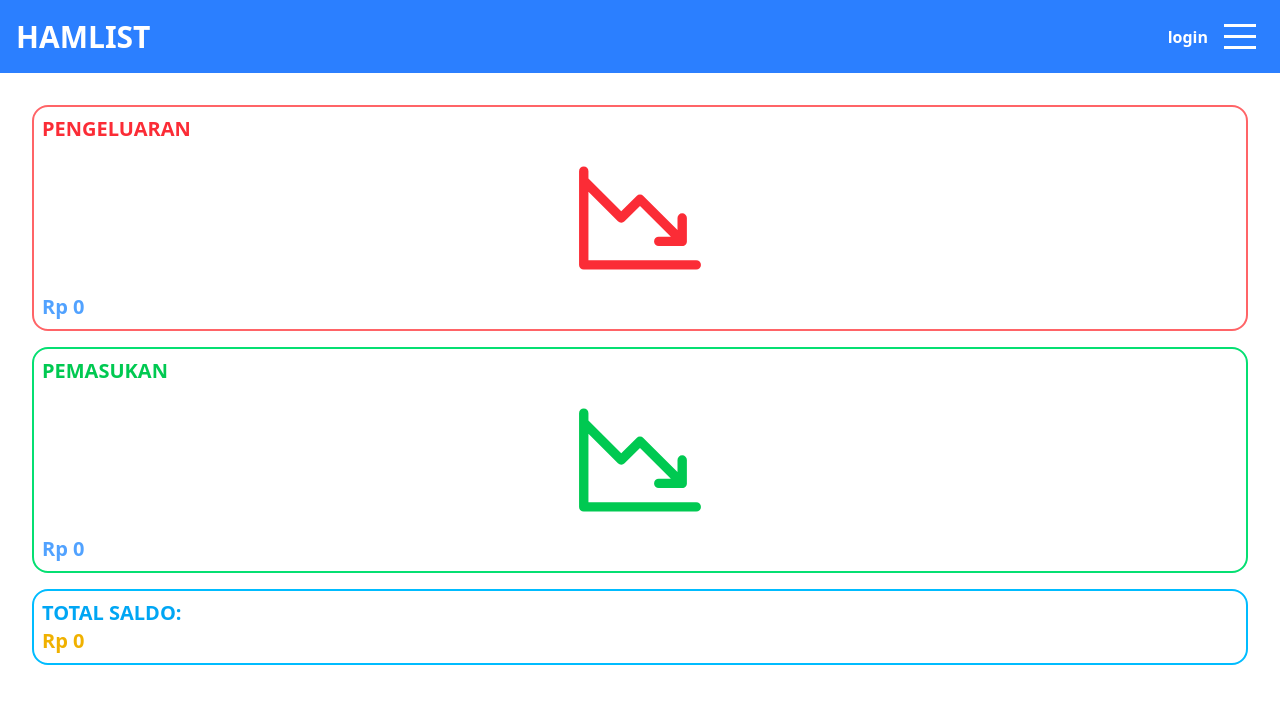
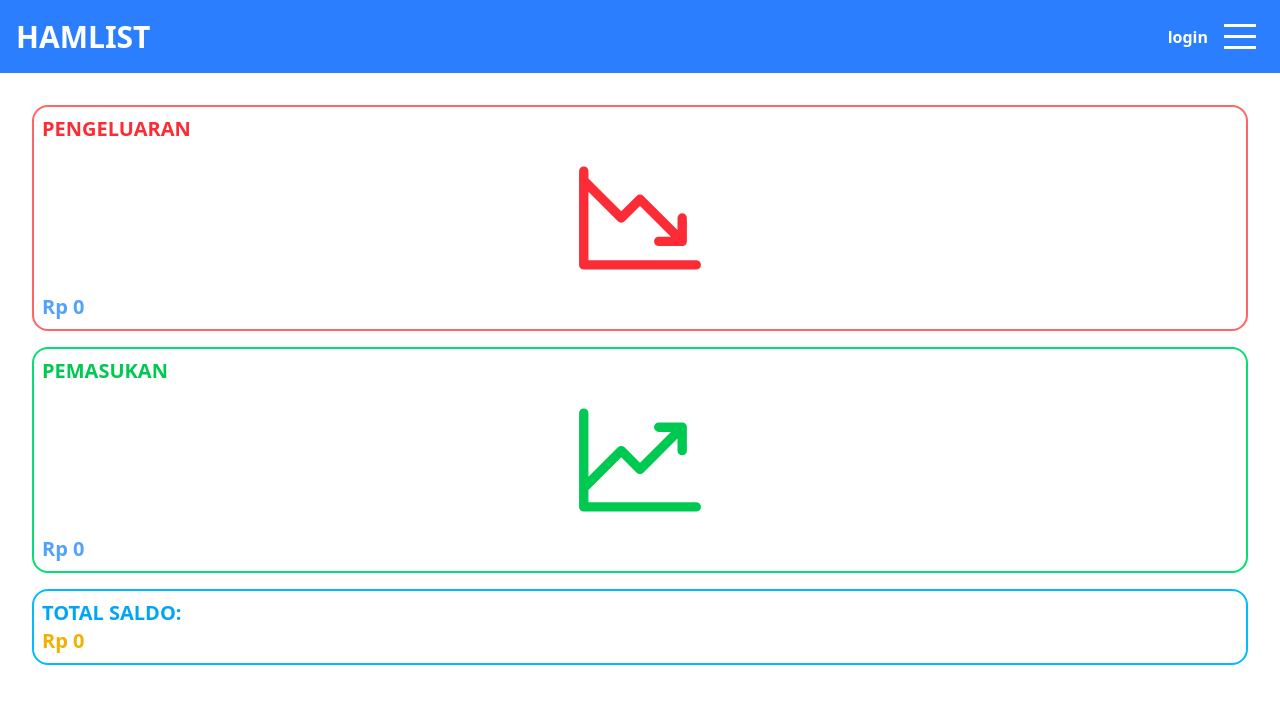
Before and after one commit to hamdani415/hamlist, a Next.js app: page /financial in a window 1280 px wide. Shown: the top 704 px of the page. Built offline with nearby package versions, Linux system fonts and the light colour scheme; no server answers.

Commit message:
Update page.jsx

```diff
--- a/src/components/financialComponents/page.jsx
+++ b/src/components/financialComponents/page.jsx
@@ -40,7 +40,7 @@ const FinancialComponents = ({ email }) => {
             </Link>
             <Link href={'/financial/pemasukan'} className=' border-green-400 p-2 border-2 rounded-2xl'>
                 <p className='text-xl font-bold text-green-500'>PEMASUKAN</p>
-                <ChartLineDownIcon className='text-green-500 w-full' size={150} />
+                <ChartLineUpIcon className='text-green-500 w-full' size={150} />
                 <p className='text-xl font-bold text-blue-400'>{rupiah.format(totalpemasukan)}</p>
             </Link>
             <div className='border-sky-400 p-2 border-2 rounded-2xl'>
```
